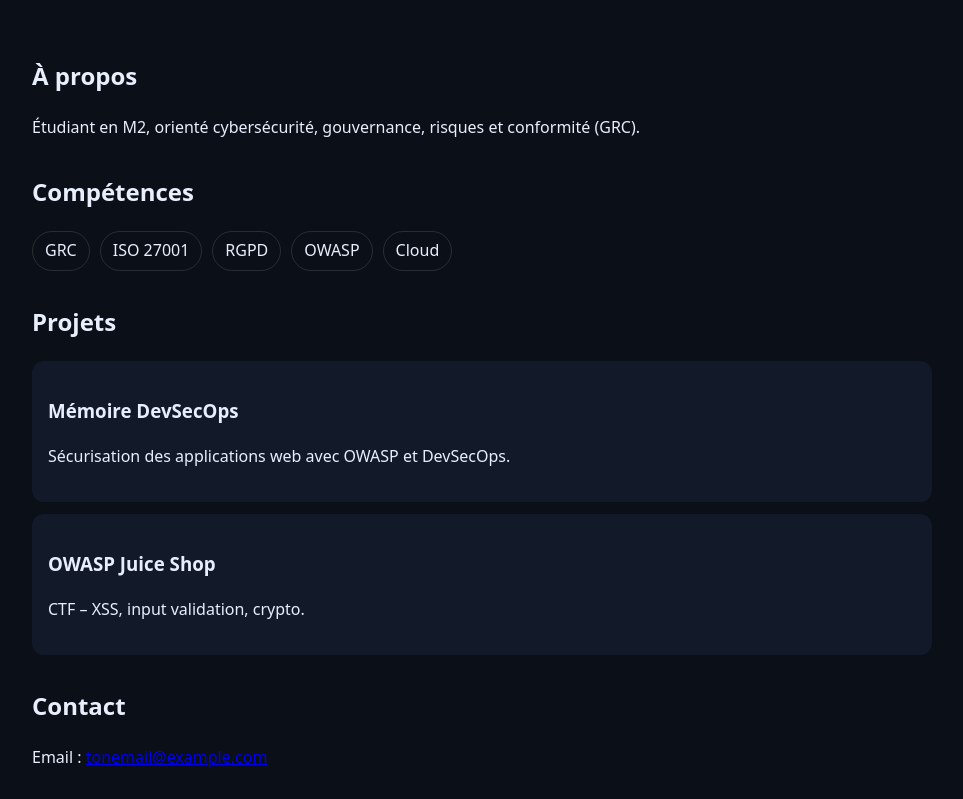
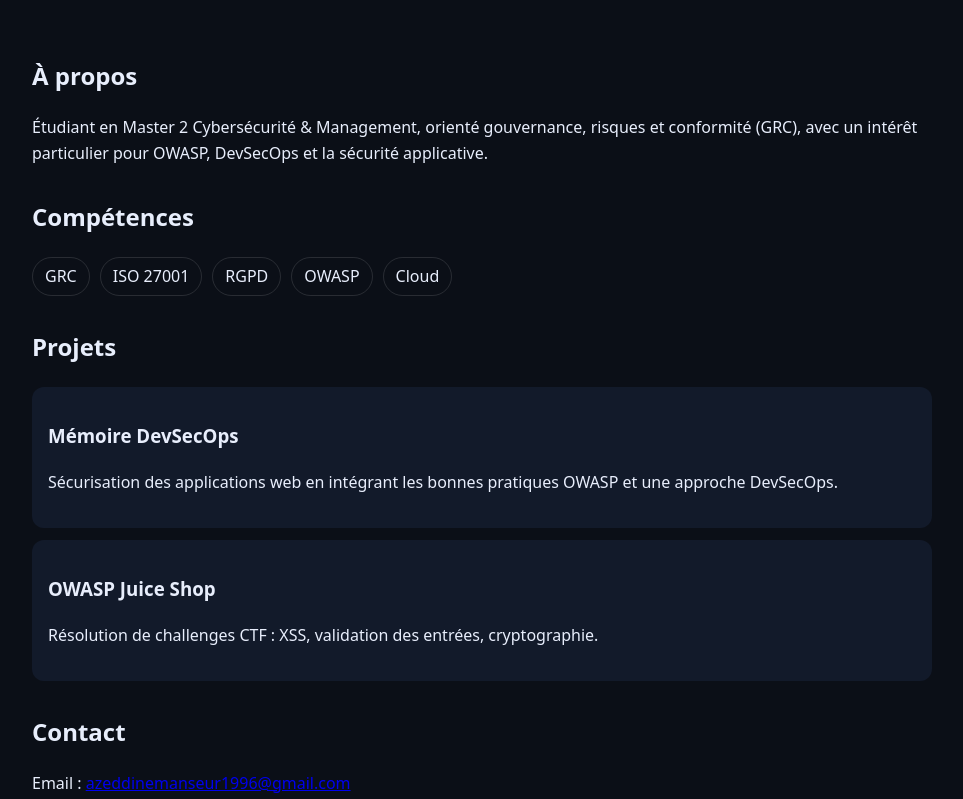
Before and after one commit to azeddinemanseur1996/portfolio, a plain HTML site: page index.html in a window 1280 px wide. Shown: the part 233-1032 px from the top of the page, without its empty margins (158-1121 px from the left). Drawn offline with Linux system fonts and the light colour scheme.

Commit message:
Update contact email

```diff
--- a/index.html
+++ b/index.html
@@ -1,27 +1,34 @@
 <!doctype html>
 <html lang="fr">
 <head>
-  <meta charset="utf-8" />
-  <meta name="viewport" content="width=device-width, initial-scale=1" />
+  <meta charset="utf-8">
+  <meta name="viewport" content="width=device-width, initial-scale=1">
   <title>Azeddine Manseur | Portfolio</title>
-  <link rel="stylesheet" href="style.css" />
+
+  <!-- Lien vers le CSS (assure-toi que le fichier s'appelle EXACTEMENT style.css) -->
+  <link rel="stylesheet" href="style.css">
 </head>
+
 <body>
   <header class="container">
     <h1>Azeddine Manseur</h1>
     <p class="subtitle">M2 Cybersécurité & Management — Recherche de stage</p>
+
     <div class="links">
-  <a href="https://www.linkedin.com/in/azeddinemanseur" target="_blank">LinkedIn</a>
-  <a href="https://github.com/azeddinemanseur" target="_blank">GitHub</a>
-  <a href="mailto:azeddinemanseur1996@gmail.com">Email</a>
-</div>
-
+      <a href="https://www.linkedin.com/in/azeddinemanseur" target="_blank" rel="noopener noreferrer">LinkedIn</a>
+      <a href="https://github.com/azeddinemanseur" target="_blank" rel="noopener noreferrer">GitHub</a>
+      <a href="mailto:azeddinemanseur1996@gmail.com">Email</a>
+    </div>
   </header>
 
   <main class="container">
     <section>
       <h2>À propos</h2>
-      <p>Étudiant en M2, orienté cybersécurité, gouvernance, risques et conformité (GRC).</p>
+      <p>
+        Étudiant en Master 2 Cybersécurité & Management, orienté gouvernance,
+        risques et conformité (GRC), avec un intérêt particulier pour OWASP,
+        DevSecOps et la sécurité applicative.
+      </p>
     </section>
 
     <section>
@@ -37,20 +44,32 @@
 
     <section>
       <h2>Projets</h2>
+
       <article class="card">
         <h3>Mémoire DevSecOps</h3>
-        <p>Sécurisation des applications web avec OWASP et DevSecOps.</p>
+        <p>
+          Sécurisation des applications web en intégrant les bonnes pratiques
+          OWASP et une approche DevSecOps.
+        </p>
       </article>
 
       <article class="card">
         <h3>OWASP Juice Shop</h3>
-        <p>CTF – XSS, input validation, crypto.</p>
+        <p>
+          Résolution de challenges CTF : XSS, validation des entrées,
+          cryptographie.
+        </p>
       </article>
     </section>
 
     <section>
       <h2>Contact</h2>
-      <p>Email : <a href="mailto:tonemail@example.com">tonemail@example.com</a></p>
+      <p>
+        Email :
+        <a href="mailto:azeddinemanseur1996@gmail.com">
+          azeddinemanseur1996@gmail.com
+        </a>
+      </p>
     </section>
   </main>
 
```
